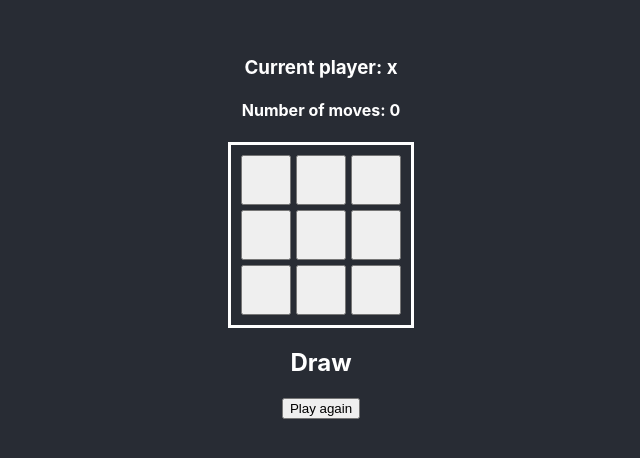
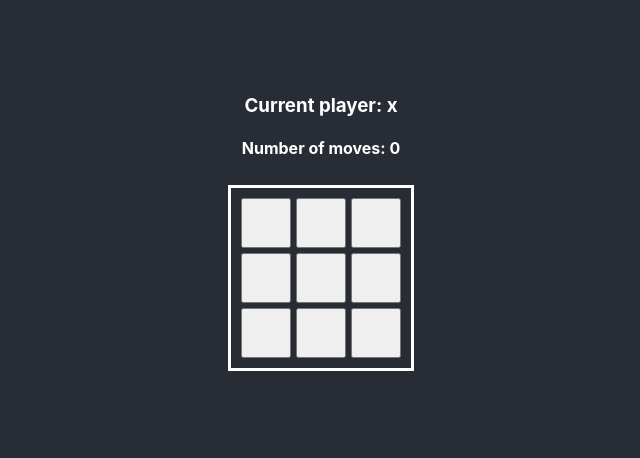
Before and after one commit to IvanBoban/tick-tack-toe, a React (Create React App) app: page / in a window 1280 px wide. Shown: the part 172-630 px from the top of the page, without its empty margins (319-959 px from the left). Built offline with nearby package versions, Linux system fonts and the light colour scheme.

Commit message:
Created the basic for the game and game logic

```diff
--- a/src/components/Game/Game.css
+++ b/src/components/Game/Game.css
@@ -1,3 +1,7 @@
 #game {
   text-align: center;
 }
+#game > fieldset {
+  border: none;
+  padding: none;
+}
--- a/src/components/Game/index.tsx
+++ b/src/components/Game/index.tsx
@@ -17,7 +17,12 @@ export default function Game() {
     <div id="game">
       <h3>Current player: {currentPlayer} </h3>
       <h4>Number of moves: {moveNumber}</h4>
-      <Board currentBoardState={currentBoardState} handleClick={handleClick} />
+      <fieldset disabled={isDraw || isWon}>
+        <Board
+          currentBoardState={currentBoardState}
+          handleClick={handleClick}
+        />
+      </fieldset>
       {isWon && <h2>Player {currentPlayer} won</h2>}
       {isDraw && <h2>Draw</h2>}
       {(isWon || isDraw) && <button onClick={resetGame}>Play again</button>}
--- a/src/components/Game/useGame.ts
+++ b/src/components/Game/useGame.ts
@@ -5,17 +5,13 @@ import checkBoardState from "../../utils";
 const initialBoardState = [Array(9).fill(null)];
 
 export default function useGame() {
-  const [boardState, setBoardState] =
+  const [boardStateHistory, setBoardStateHistory] =
     React.useState<Array<Array<SquareValue>>>(initialBoardState);
   const [currentPlayer, setCurrentPlayer] = React.useState<"x" | "o">("x");
   const [moveNumber, setMoveNumber] = React.useState(0);
   const [isWon, setIsWon] = React.useState(false);
-  const [isDraw, setIsDraw] = React.useState(true);
-  const currentBoardState = boardState[moveNumber];
-
-  function handleClick(event: MouseEvent<HTMLButtonElement>) {
-    console.log(event.currentTarget.id);
-  }
+  const [isDraw, setIsDraw] = React.useState(false);
+  const currentBoardState = boardStateHistory[moveNumber];
 
   const incrementMoveNumber = () => {
     setMoveNumber(moveNumber + 1);
@@ -34,7 +30,7 @@ export default function useGame() {
   };
 
   const resetGame = () => {
-    setBoardState(initialBoardState);
+    setBoardStateHistory(initialBoardState);
     setMoveNumber(0);
     if (isDraw) {
       setIsDraw(false);
@@ -44,17 +40,28 @@ export default function useGame() {
     }
   };
 
-  React.useEffect(() => {
-    if (checkBoardState(currentBoardState) === GameEndStates.WON) {
+  function handleClick(event: MouseEvent<HTMLButtonElement>) {
+    const previousBoardState = boardStateHistory.slice(0, moveNumber + 1);
+    const current = previousBoardState[moveNumber];
+    const squares = [...current];
+
+    squares[parseInt(event.currentTarget.id)] = currentPlayer;
+
+    const boardState = checkBoardState(squares);
+    if (boardState === GameEndStates.WON) {
       setIsWon(true);
       return;
     }
 
-    if (checkBoardState(currentBoardState) === GameEndStates.DRAW) {
+    if (boardState === GameEndStates.DRAW) {
       setIsDraw(true);
       return;
     }
-  }, [moveNumber, currentBoardState]);
+
+    setBoardStateHistory([...previousBoardState, squares]);
+    incrementMoveNumber();
+    switchPlayer();
+  }
 
   return {
     currentPlayer,
--- a/src/components/Square/index.tsx
+++ b/src/components/Square/index.tsx
@@ -11,7 +11,12 @@ export default function Square(props: SquareProps) {
   const { value, id, handleClick } = props;
 
   return (
-    <button id={id.toString()} onClick={handleClick} className="square">
+    <button
+      id={id.toString()}
+      onClick={handleClick}
+      className="square"
+      disabled={!!value}
+    >
       {value}
     </button>
   );
```
